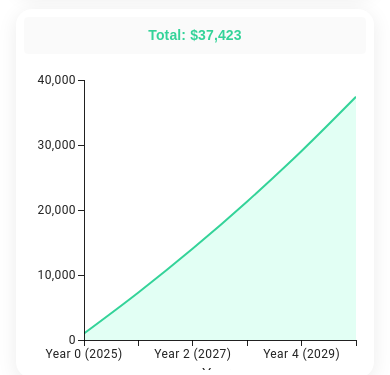
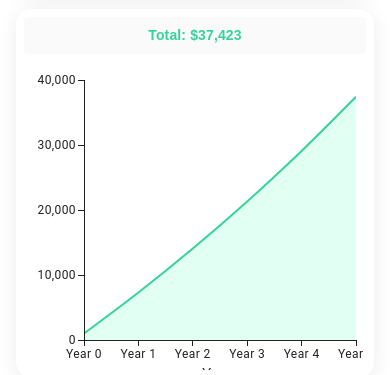
Before and after one commit to sw00d/compound-interest-calculator, a Next.js app: page / in a window 390 px wide. Shown: the part 597-972 px from the top of the page. Built offline with nearby package versions, Linux system fonts and the light colour scheme.

Commit message:
Update chart year label and responsive content padding

```diff
--- a/app/(core)/components/InvestmentChart.js
+++ b/app/(core)/components/InvestmentChart.js
@@ -166,8 +166,7 @@ export default function InvestmentChart({ initialInvestment, legs }) {
               data: years,
               label: "Years",
               scaleType: "linear",
-              valueFormatter: (value) =>
-                `Year ${value.toString()} (${new Date().getFullYear() + value})`,
+              valueFormatter: (value) => `Year ${value.toString()}`,
             },
           ]}
           slots={{
--- a/styles/globals.css
+++ b/styles/globals.css
@@ -51,6 +51,13 @@ a {
 
 @media (min-width: 768px) {  /* md breakpoint */
   .content-wrapper {
+      padding-left: 4rem;   /* equivalent to px-36 */
+      padding-right: 4rem;  /* equivalent to px-36 */
+  }
+}
+
+@media (min-width: 1200px) {  /* md breakpoint */
+  .content-wrapper {
       padding-left: 9rem;   /* equivalent to px-36 */
       padding-right: 9rem;  /* equivalent to px-36 */
   }
```
